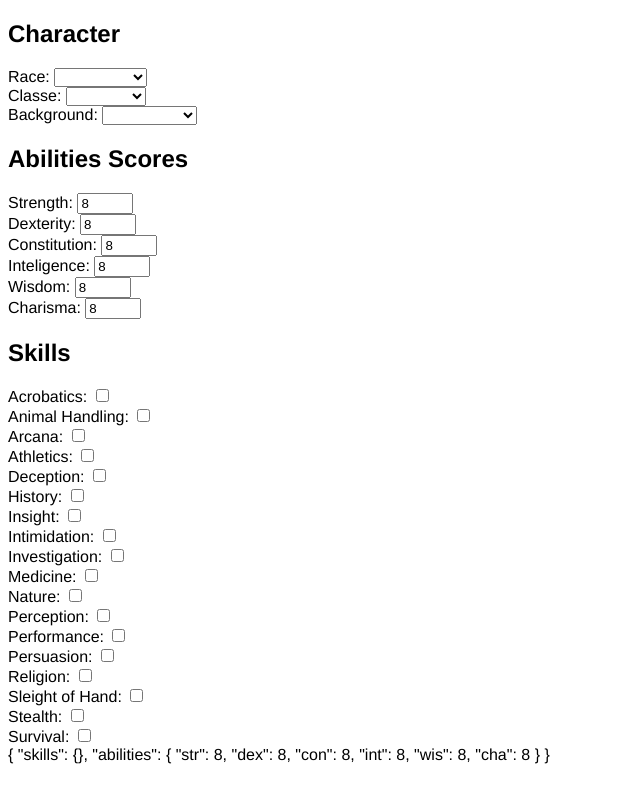
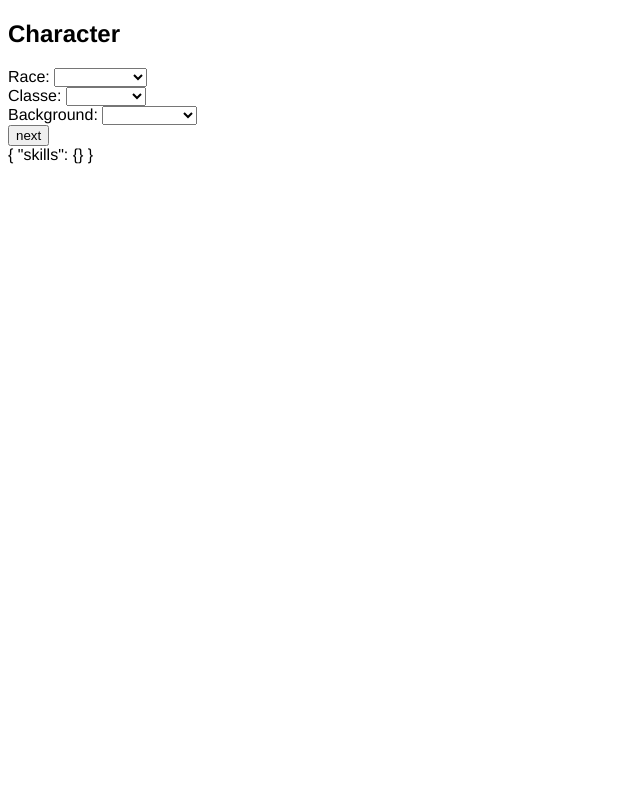
Before and after one commit to mateusKoppe/rpg-on-the-table, a Vue app: page / in a window 1280 px wide. Shown: the whole page, without its empty margins (0-640 px from the left). Built offline with nearby package versions, Linux system fonts and the light colour scheme.

Commit message:
Create step form to characterCreate

```diff
--- a/src/components/CharacterCreate.vue
+++ b/src/components/CharacterCreate.vue
@@ -1,6 +1,8 @@
 <template>
   <div>
     <h2>Character</h2>
+
+    <template v-if="step === 0">
       <div>
         <label for="race">Race: </label>
         <select v-model="form.race" id="race">
@@ -32,13 +34,32 @@
           >{{background.name}}</option>
         </select>
       </div>
+    </template>
+
+    <template v-else-if="step === 1">
       <h2>Abilities Scores</h2>
       <CharacterCreateAbilities :character="form"/>
+    </template>
+
+    <template v-else-if="step === 2">
       <h2>Skills</h2>
       <div v-for="(skill, key) in skills" :key="skill.name">
         <label :for="'skill-'+key">{{skill.name}}: </label>
         <input v-model="form.skills[key]" :id="'skill-'+key" type="checkbox">
       </div>
+    </template>
+
+    <div>
+      <button
+        v-if="!isFirstStep"
+        @click="stepPrev"
+      >prev</button>
+      <button
+        v-if="!isLastStep"
+        @click="stepNext"
+      >next</button>
+    </div>
+
     {{form}}
   </div>
 </template>
@@ -52,19 +73,40 @@ import CharacterCreateAbilities from './CharacterCreateAbilities'
 
 export default {
   name: 'CharacterCreate',
+
   components: {
     CharacterCreateAbilities
   },
+
   data () {
     return {
       form: {
         skills: {}
       },
+      step: 0,
       races,
       classes,
       backgrounds,
       skills
     }
+  },
+
+  computed: {
+    isFirstStep () {
+      return this.step === 0
+    },
+    isLastStep () {
+      return this.step === 2
+    }
+  },
+
+  methods: {
+    stepNext () {
+      this.step++
+    },
+    stepPrev () {
+      this.step--
+    }
   }
 }
 </script>
--- a/src/components/CharacterCreateAbilities.vue
+++ b/src/components/CharacterCreateAbilities.vue
@@ -33,6 +33,18 @@ import Vue from 'vue'
 export default {
   name: 'CharacterCreateAbilities',
 
+  props: {
+    character: Object
+  },
+
+  data () {
+    return {
+      inputsDisableds: [],
+      pickedAbilities: [],
+      abilities
+    }
+  },
+
   computed: {
     abilitiesToChoose () {
       let abilities = []
@@ -58,34 +70,13 @@ export default {
     }
   },
 
-  props: {
-    character: Object
-  },
-
-  data () {
-    return {
-      inputsDisableds: [],
-      pickedAbilities: [],
-      abilities
-    }
-  },
-
-  watch: {
-    'character.race' () {
-      this.updatePickedAbilities()
-    },
-    'character.subrace' () {
-      this.updatePickedAbilities()
-    },
-  },
-
   created () {
     this.setAbilitiesToStartValue()
+    this.updatePickedAbilities()
   },
 
   methods: {
     updatePickedAbilities () {
-      this.pickedAbilities = []
       this.abilitiesToChoose.forEach((item, key) => {
         this.pickedAbilities[key] = {}
         this.inputsDisableds[key] = {}
```
Lines whose indentation alone changed are shown as unchanged.
